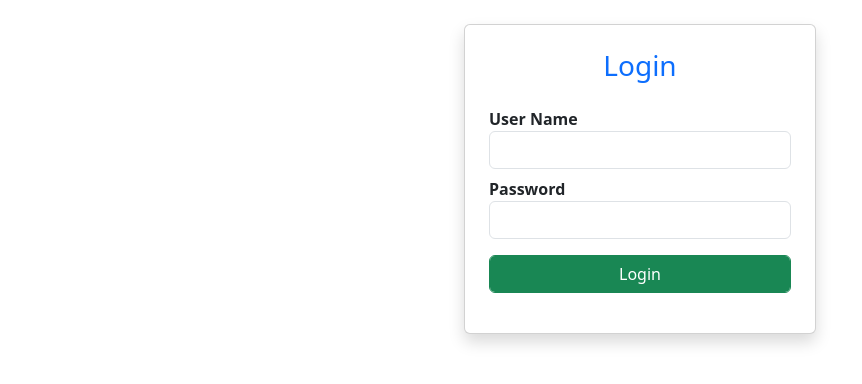
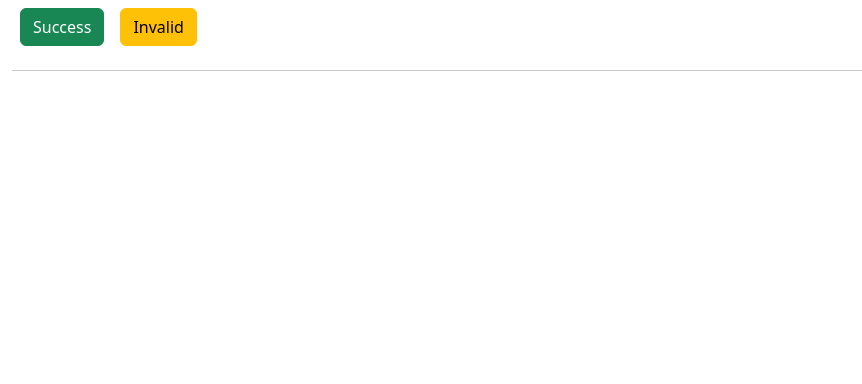
Before and after one commit to mukesh8945/shopper-template, a React (Create React App) app: page / in a window 1280 px wide. Shown: the top 384 px of the page, without its empty margins (0-862 px from the left). Built offline with nearby package versions, Linux system fonts and the light colour scheme.

Commit message:
hook-added

```diff
--- /dev/null
+++ b/src/components/ReactHookDemo.js
@@ -0,0 +1,50 @@
+import { useState, useEffect } from "react";
+export default function ReactHookDemo() {
+    const [msg, setMsg] = useState();
+    function handleSuccessClick() {
+        setMsg(<SuccessComponent />);
+    }
+
+    function handleErrorClick() {
+        setMsg(<ErrorComponent />);
+    }
+
+    return (
+        <div className="container-fluid">
+            <button onClick={handleSuccessClick} className="btn btn-success m-2">Success</button>
+            <button onClick={handleErrorClick} className="btn btn-warning m-2">Invalid</button>
+            <hr />
+            <div>
+                {msg}
+            </div>
+        </div>
+    )
+}
+
+function SuccessComponent() {
+    useEffect(() => {
+        alert('Success Component will Mount');
+        return (() => {
+            alert('Success Component will Unmount');
+        });
+    }, []);
+    return (
+        <div>
+            <h2 className="text-success">Login Success..</h2>
+        </div>
+    )
+}
+
+function ErrorComponent() {
+    useEffect(() => {
+        alert('Error Component will Mount');
+        return (() => {
+            alert('Error Component will Unmount');
+        });
+    }, []);
+    return (
+        <div>
+            <h2 className="text-danger">Login Invalid</h2>
+        </div>
+    )
+}
--- a/src/index.js
+++ b/src/index.js
@@ -9,10 +9,11 @@
 import YupValidation from './components/YupValidation';
 import YupvalidationComponent from './components/YupvalidationComponent';
 import LifecycleDemo from './components/LifecycleDemo';
+import ReactHookDemo from './components/ReactHookDemo';
 const root = ReactDOM.createRoot(document.getElementById('root'));
 root.render(
   <React.StrictMode>
-    <LifecycleDemo />
+    <ReactHookDemo />
   </React.StrictMode>
 );
 
```
